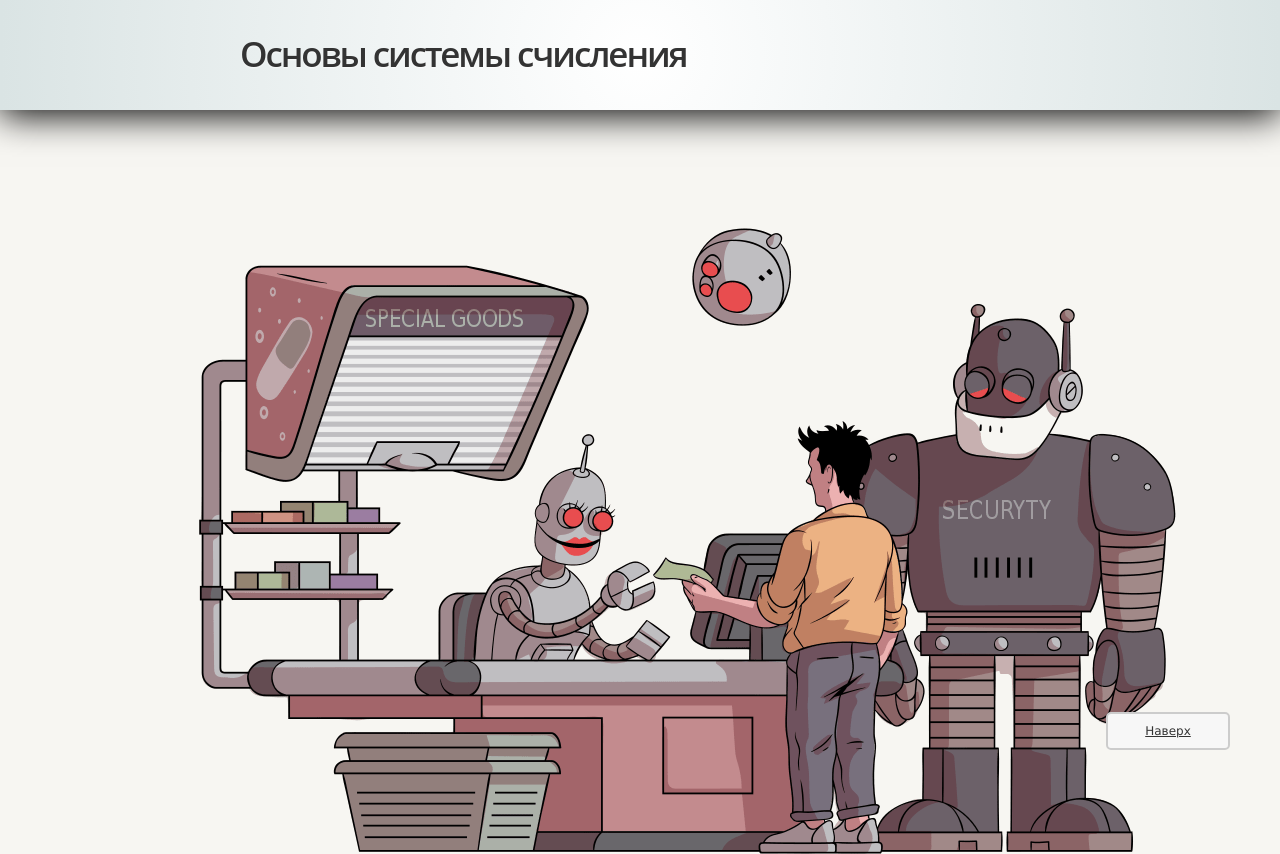
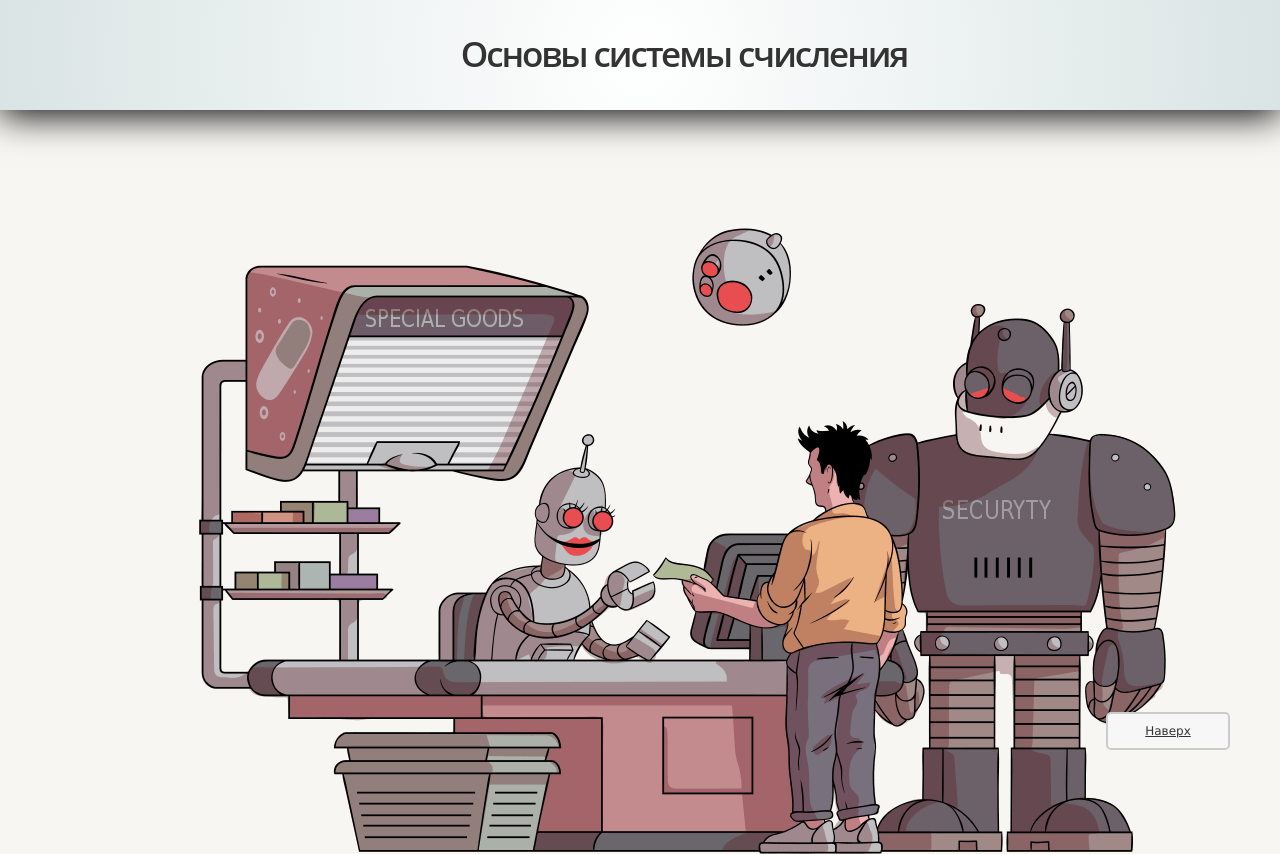
Before and after one commit to Xolog/CC, a plain HTML site: page index.html in a window 1280 px wide. Shown: the top 854 px of the page. Drawn offline with Linux system fonts and the light colour scheme.

Commit message:
поправил шапку

```diff
--- a/style/style.css
+++ b/style/style.css
@@ -18,10 +18,11 @@ body {
 }
 
 .page-title-container {
-	width: 100%;
+	width: 60%;
 	max-width: 1000px;
 	margin: 0 auto;
 	padding: 35px 0;
+	margin-left: 30%;
 }
 
 .page-title {
```
